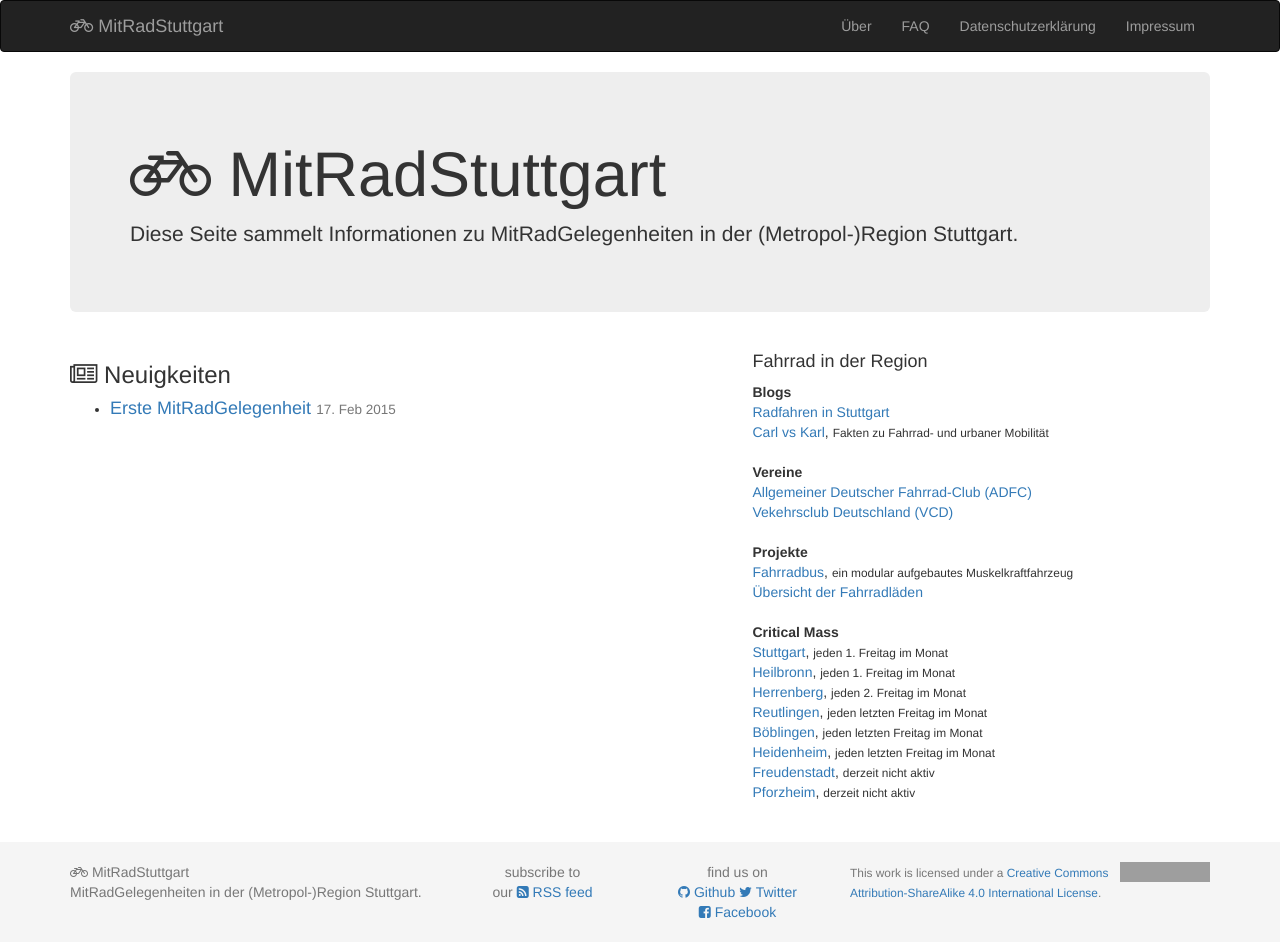
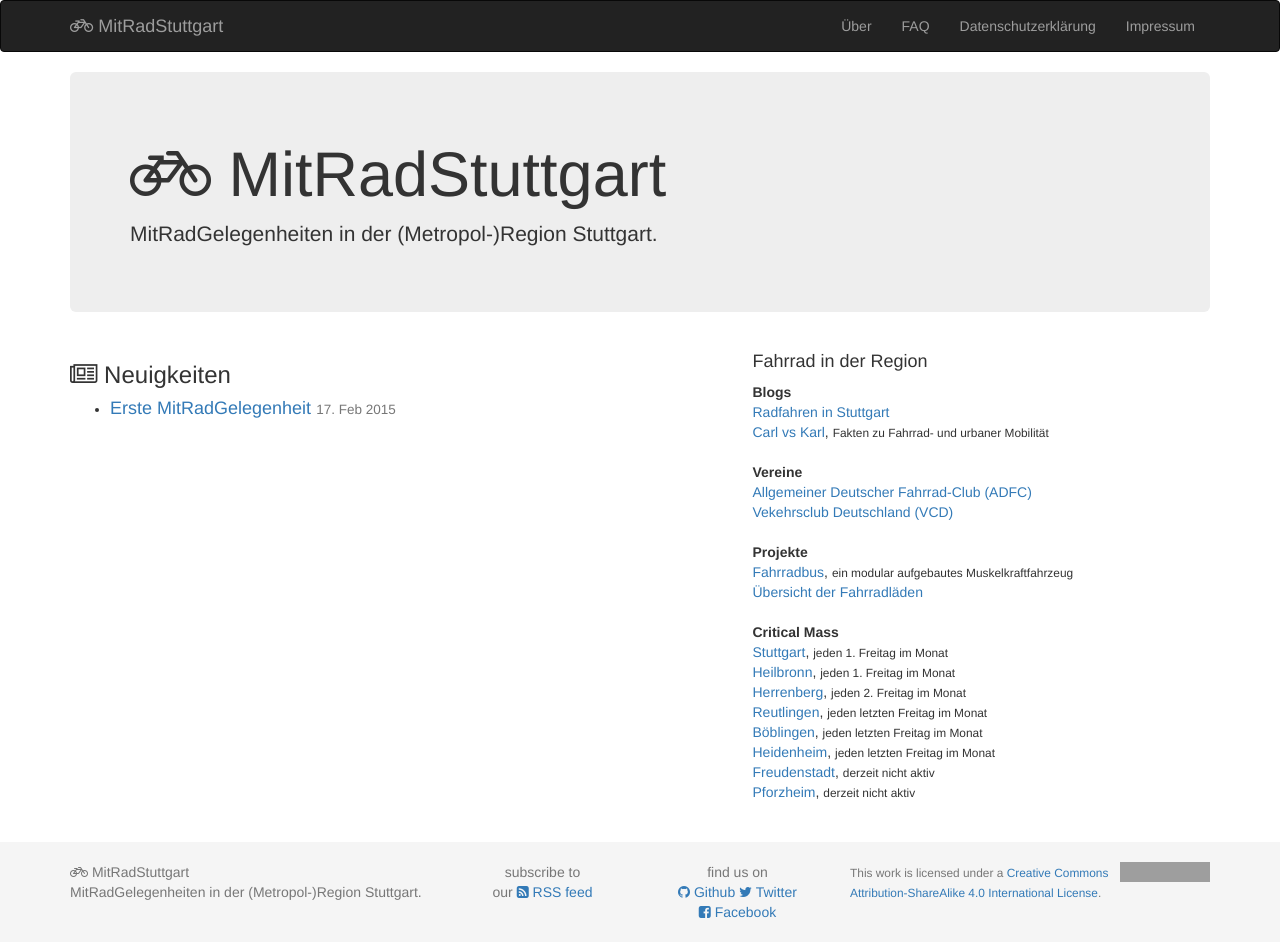
Before and after one commit to mitradstuttgart/mitradstuttgart.github.io, a Jekyll site: the page built from index.html, in a window 1280 px wide. Built offline with Jekyll 4.4.1, drawn with Linux system fonts in a browser that asks for light colours; comment, search, counter and statistics services are not loaded; grey boxes are pictures that could not be loaded.

Commit message:
Used variables instead of hard-coded text

```diff
--- a/index.html
+++ b/index.html
@@ -4,10 +4,9 @@
 
 <div class="jumbotron">
   <h1>
-    <span class="fa fa-bicycle"></span> MitRadStuttgart
+    <span class="fa fa-bicycle"></span> {{ site.title }}
   </h1>
-  <p>Diese Seite sammelt Informationen zu MitRadGelegenheiten in der
-  (Metropol-)Region Stuttgart.</p>
+  <p>{{ site.description }}</p>
 </div>
 
 <div class="row">
```
